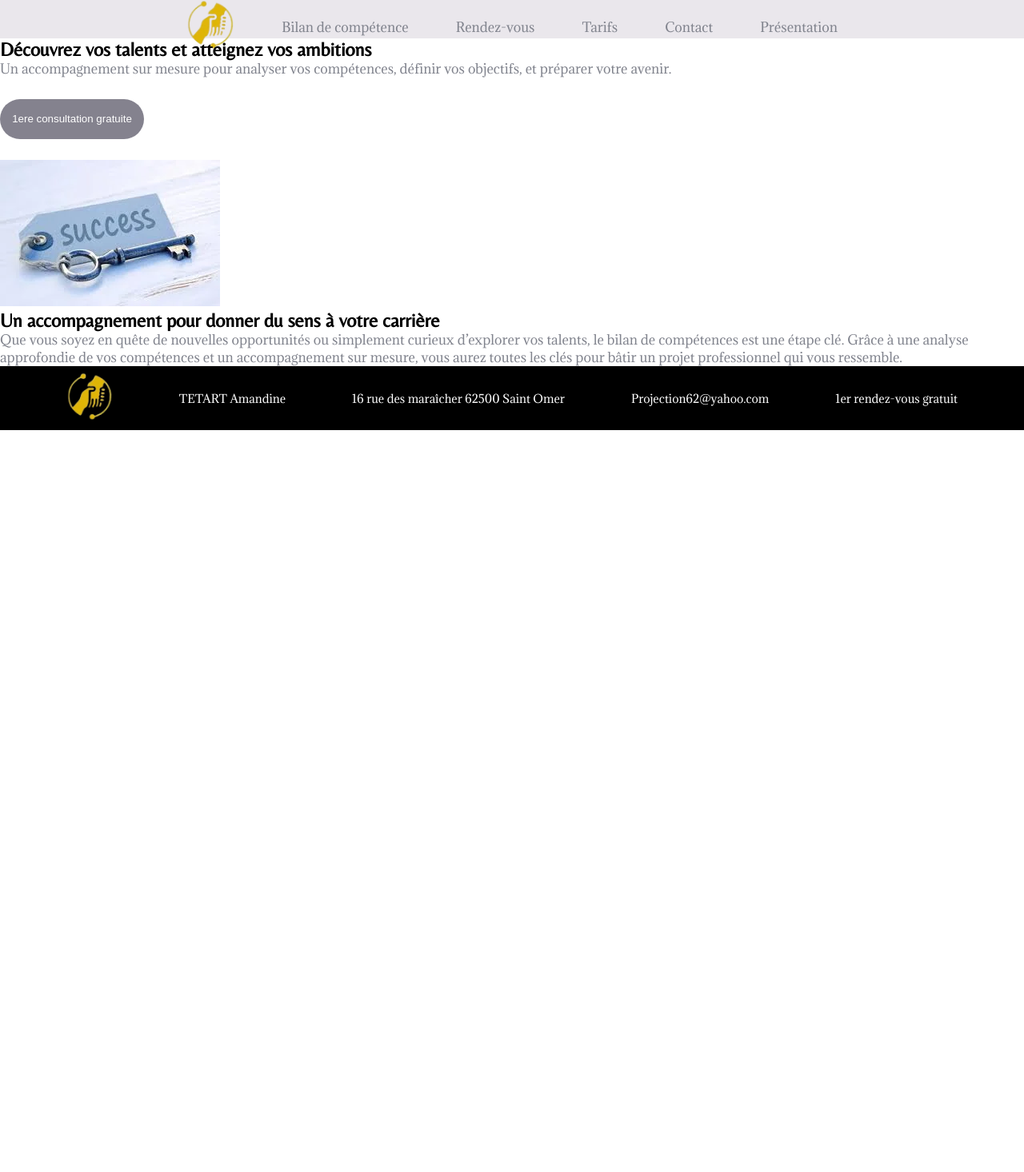
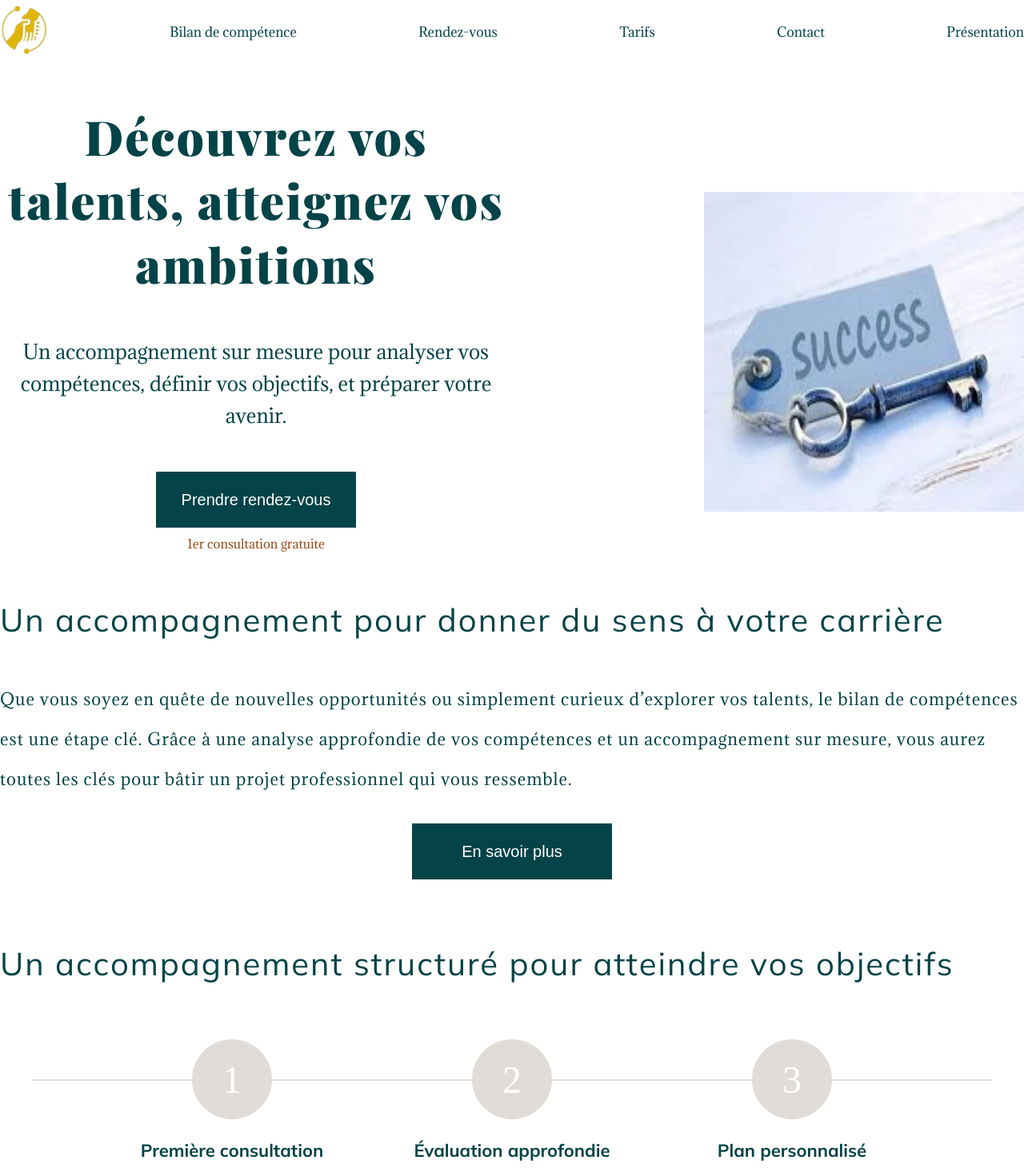
Before and after one commit to riku59/projection, a React (Create React App) app: page / in a window 1280 px wide. Shown: the top 1466 px of the page at 80% size. Before the commit the page ends 800 px from the top, so only its background shows below. Built offline with nearby package versions, Linux system fonts and the light colour scheme.

Commit message:
mise en forme et ajout du style de la page acceuil

```diff
--- /dev/null
+++ b/src/components/Card.js
@@ -0,0 +1,15 @@
+import React from "react";
+
+const Card = ({ title, description, circleNumber }) => {
+  return (
+    <div className="card">
+      <div className="circle-container">
+        <span className="circle">{circleNumber}</span>
+      </div>
+      <h3>{title}</h3>
+      <p>{description}</p>
+    </div>
+  );
+};
+
+export default Card;
--- a/src/pages/Accueil.js
+++ b/src/pages/Accueil.js
@@ -1,19 +1,21 @@
 import React from "react";
 import Navigation from "../components/Navigation";
 import Footer from "../components/Footer";
+import Card from "../components/Card";
 
 const Accueil = () => {
   return (
-    <div>
+    <div className="accueil">
       <Navigation />
       <section className="header">
         <div className="header_txt">
-          <h1>Découvrez vos talents et atteignez vos ambitions</h1>
+          <h1>Découvrez vos talents, atteignez vos ambitions</h1>
           <p>
             Un accompagnement sur mesure pour analyser vos compétences, définir
             vos objectifs, et préparer votre avenir.
           </p>
-          <button>1ere consultation gratuite</button>
+          <button>Prendre rendez-vous</button>
+          <p className="txt_button">1er consultation gratuite</p>
         </div>
         <div className="header_img">
           <img src="images/succes.webp" alt="image succès" />
@@ -28,6 +30,40 @@ const Accueil = () => {
           accompagnement sur mesure, vous aurez toutes les clés pour bâtir un
           projet professionnel qui vous ressemble.
         </p>
+        <button>En savoir plus</button>
+      </section>
+      <section className="service">
+        <h2>Un accompagnement structuré pour atteindre vos objectifs</h2>
+        <div className="service-cards">
+          <Card
+            title="Première consultation"
+            description={
+              "Échange initial pour comprendre vos besoins et objectifs."
+            }
+            circleNumber={"1"}
+          />
+          <Card
+            title={"Évaluation approfondie"}
+            description={"Analyse détaillée de vos compétences et objectifs."}
+            circleNumber={"2"}
+          />
+          <Card
+            title={"Plan personnalisé"}
+            description={
+              "Un accompagnement structuré pour atteindre vos objectifs."
+            }
+            circleNumber={"3"}
+          />
+        </div>
+      </section>
+      <section className="question">
+        <h2>Besoin de plus d’informations ? Parlons-en !</h2>
+        <p>
+          Vous souhaitez en savoir plus ou discuter de votre projet ? Je suis à
+          votre disposition pour répondre à toutes vos questions et vous
+          accompagner dans votre réflexion.
+        </p>
+        <button>Contacter moi</button>
       </section>
       <Footer />
     </div>
--- a/src/styles/_settings.scss
+++ b/src/styles/_settings.scss
@@ -4,20 +4,26 @@
 }
 @font-face {
   font-family: "title";
-  src: url(../fonts/Belleza-Regular.ttf);
+  src: url(../fonts/Mulish-VariableFont_wght.ttf);
+}
+@font-face {
+  font-family: "h1";
+  src: url(../fonts/PlayfairDisplay-VariableFont_wght.ttf);
 }
 
 $color1: gray;
-$text: #80838d;
+$text: #044347;
 $background1: #f2eff3;
-$title: #65636d;
+$title: #044347;
 $border: #d0cdd7;
 $nav: #eae7ec;
 $background: #faf9fb;
 $button: #84828e;
+$hover: #044247d0;
 
 $font-title: "title", sans-serif;
 $font-text: "text", serif;
+$h1: "h1", serif;
 
 * {
   padding: 0;
@@ -32,6 +38,7 @@ body {
   margin: 0 auto;
   min-height: 100vh;
   padding: 0;
+  max-width: 1440px;
 }
 
 h1,
@@ -40,6 +47,7 @@ h3,
 h4,
 h5 {
   font-family: $font-title;
+  color: $title;
 }
 p,
 a {
@@ -47,10 +55,16 @@ a {
   color: $text;
 }
 button {
-  width: 180px;
-  border-radius: 60px;
-  margin: 2em auto;
-  background-color: $button;
+  background-color: $title;
   color: white;
-  height: 50px;
+
+  font-size: 20px;
+  width: 250px;
+  height: 70px;
+  margin: 0 auto;
+
+  &:hover {
+    background-color: $hover;
+    cursor: pointer;
+  }
 }
--- a/src/styles/components/_nav.scss
+++ b/src/styles/components/_nav.scss
@@ -1,13 +1,15 @@
 .nav {
-  height: 6vh;
-  background: $nav;
+  height: 10vh;
+  margin-bottom: 50px;
+
   .container_nav {
-    width: 70%;
     margin: 0 auto;
+    height: 100%;
 
     ul {
+      height: 100%;
       display: flex;
-      justify-content: space-evenly;
+      justify-content: space-between;
       align-items: center;
       gap: 18px;
       img {
--- a/src/styles/index.scss
+++ b/src/styles/index.scss
@@ -2,6 +2,7 @@
 @import "./components/nav";
 @import "./pages/rendezVous";
 @import "./pages/tarifs";
+@import "./pages/accueil";
 @import "./components/footer";
 @import "./components/bilanComment";
 @import "./components/bilanDeroulement";
--- /dev/null
+++ b/src/styles/pages/_accueil.scss
@@ -0,0 +1,139 @@
+.accueil {
+  h2 {
+    font-size: 40px;
+    font-weight: 400;
+    letter-spacing: 2px;
+    margin-bottom: 50px;
+  }
+}
+
+.header {
+  display: grid;
+  grid-template-columns: 1fr 1fr;
+  min-height: 60vh;
+
+  .header_txt {
+    display: flex;
+    flex-direction: column;
+    justify-content: center;
+    text-align: center;
+    h1 {
+      font-size: 60px;
+      font-weight: 900;
+      font-family: $h1;
+      padding-bottom: 50px;
+      letter-spacing: 2px;
+      color: $title;
+    }
+    p {
+      font-size: 24px;
+      margin-bottom: 50px;
+      line-height: 40px;
+    }
+    button {
+      font-size: 20px;
+      width: 250px;
+      height: 70px;
+      margin: 0 auto;
+
+      &:hover {
+        background-color: $hover;
+        cursor: pointer;
+      }
+    }
+    .txt_button {
+      color: #934916;
+      font-size: 15px;
+    }
+  }
+  .header_img {
+    display: flex;
+    justify-content: flex-end;
+    align-items: center;
+    img {
+      width: 400px;
+      height: 400px;
+    }
+  }
+}
+.approche_accueil {
+  margin-bottom: 80px;
+
+  p {
+    font-size: 20px;
+    letter-spacing: 1px;
+    line-height: 50px;
+    margin-bottom: 30px;
+  }
+  button {
+    display: flex;
+    align-items: center;
+    justify-content: center;
+    border-radius: 0;
+    &:hover {
+      background-color: $hover;
+      cursor: pointer;
+    }
+  }
+}
+.service {
+  h2 {
+    font-size: 40px;
+  }
+  margin-bottom: 80px;
+  .service-cards {
+    display: flex;
+    gap: 50px;
+    flex-wrap: wrap;
+    justify-content: center;
+
+    .card {
+      padding: 20px;
+      max-width: 300px;
+      text-align: center;
+      .circle-container {
+        position: relative;
+        width: 100px;
+        height: 100px;
+        margin: 0 auto;
+        background-color: #e0ddd8;
+        border-radius: 50%;
+        display: flex;
+        justify-content: center;
+        align-items: center;
+        font-size: 3rem;
+        font-weight: 500;
+        &:hover {
+          background-color: $title;
+          transition: 0.5s ease;
+        }
+        &::before {
+          content: "";
+          position: absolute;
+          top: 50%;
+          left: 100%;
+          width: 200px;
+          height: 2px;
+          background: #e0ddd8;
+        }
+        &::after {
+          content: "";
+          position: absolute;
+          top: 50%;
+          right: 100%;
+          width: 200px;
+          height: 2px;
+          background: #e0ddd8;
+        }
+        span {
+          color: white;
+        }
+      }
+      h3 {
+        font-size: 22px;
+        margin-top: 25px;
+        margin-bottom: 15px;
+      }
+    }
+  }
+}
```
Also changed, not shown: src/fonts/Mulish-VariableFont_wght.ttf (added), src/fonts/PlayfairDisplay-VariableFont_wght.ttf (added).
